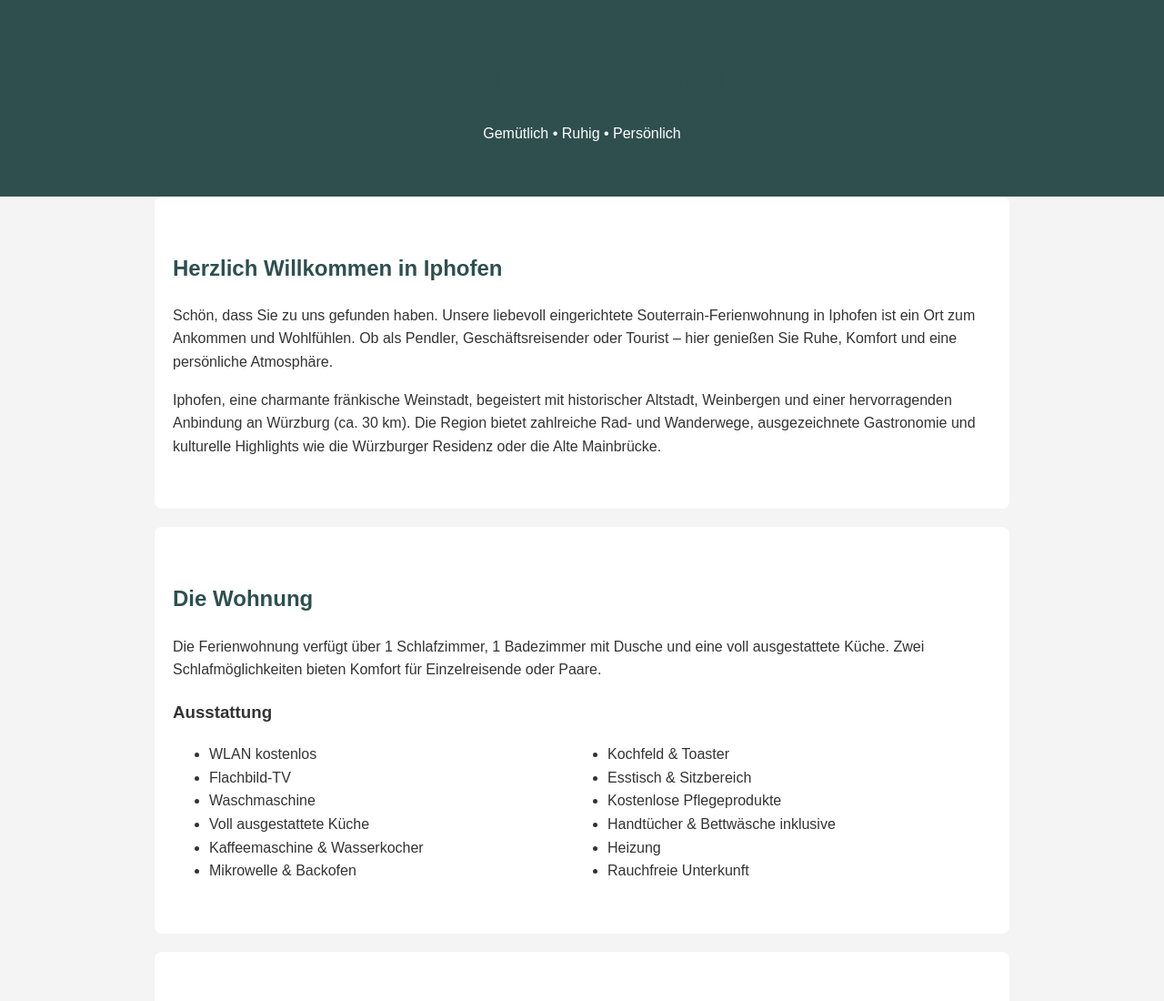
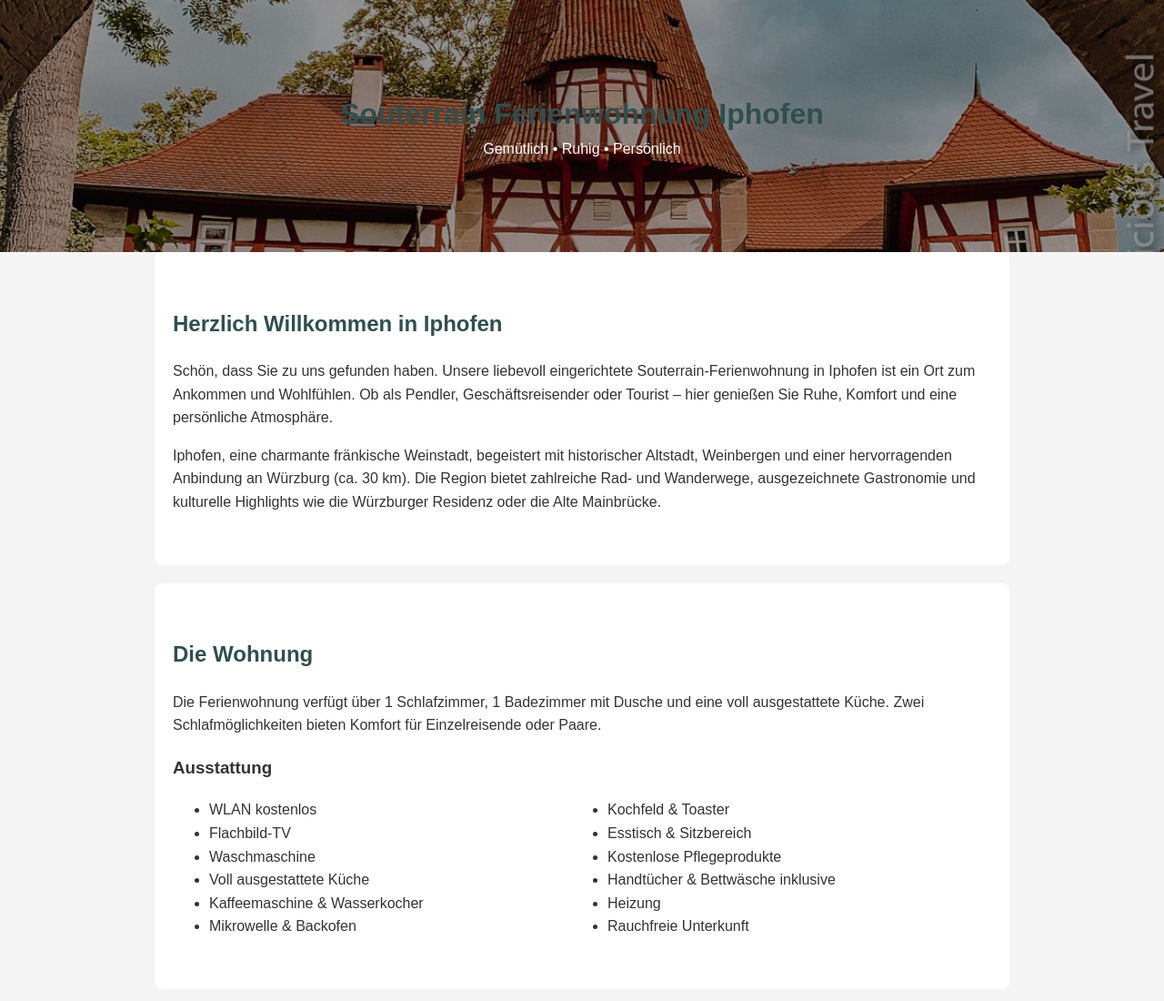
Before and after one commit to SchmidbauerF/schmidbauerF.github.io, a plain HTML site: page index.html in a window 1280 px wide. Shown: the top 1100 px of the page at 91% size. Drawn offline with Linux system fonts and the light colour scheme.

Commit message:
Update index.html

```diff
--- a/index.html
+++ b/index.html
@@ -17,10 +17,30 @@ body {
 }
 
 header {
-  background: #2f4f4f;
+  position: relative;
+  background-image: url('Iphofen.jpg'); /* dein Bild hier */
+  background-size: cover;
+  background-position: center;
   color: white;
-  padding: 40px 20px;
   text-align: center;
+  padding: 100px 20px;
+  overflow: hidden;
+}
+
+header::before {
+  content: "";
+  display: block;
+  position: absolute;
+  top: 0; left: 0;
+  width: 100%; height: 100%;
+  background-color: rgba(0,0,0,0.4); /* Overlay für bessere Lesbarkeit */
+  z-index: 1;
+}
+
+header h1, header p {
+  position: relative;
+  z-index: 2;
+  margin: 0;
 }
 
 section {
@@ -63,6 +83,7 @@ footer {
   color: white;
   font-size: 0.9em;
 }
+
 ul {
   columns: 2;
 }
```
